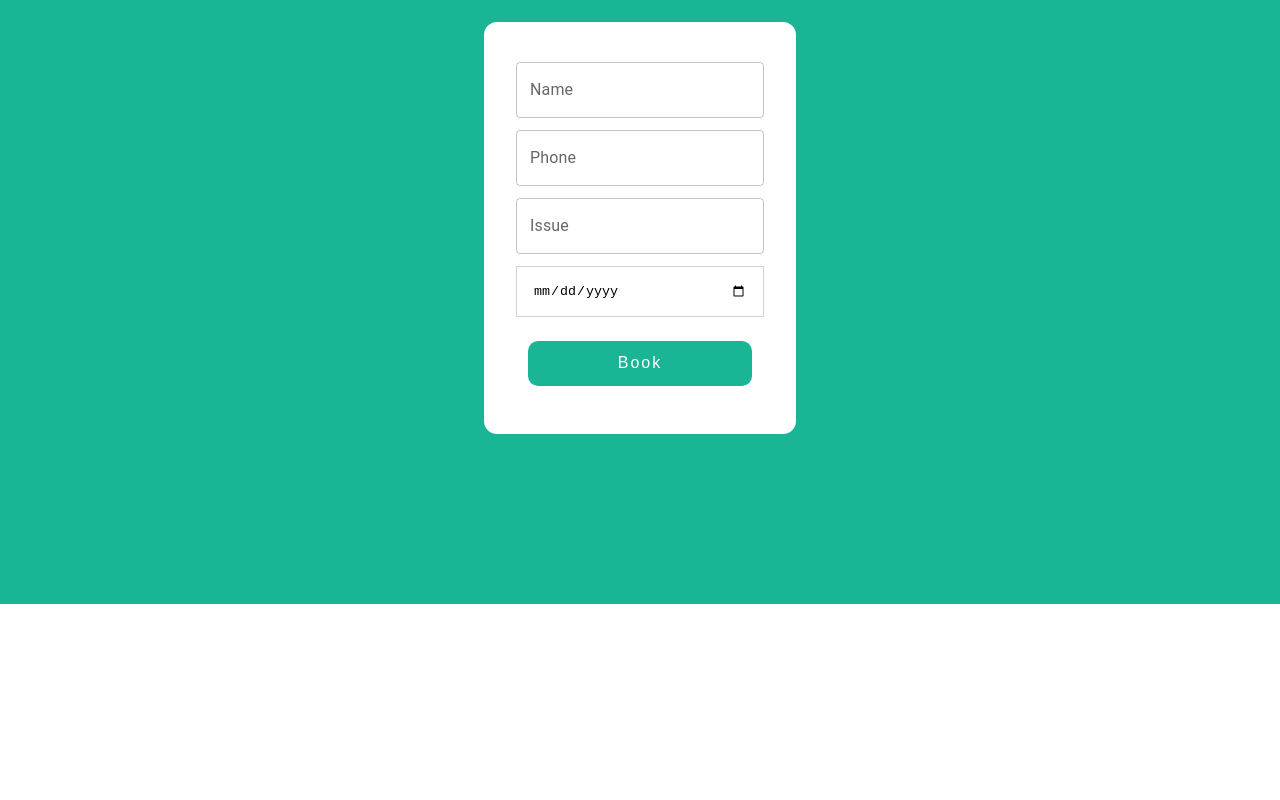
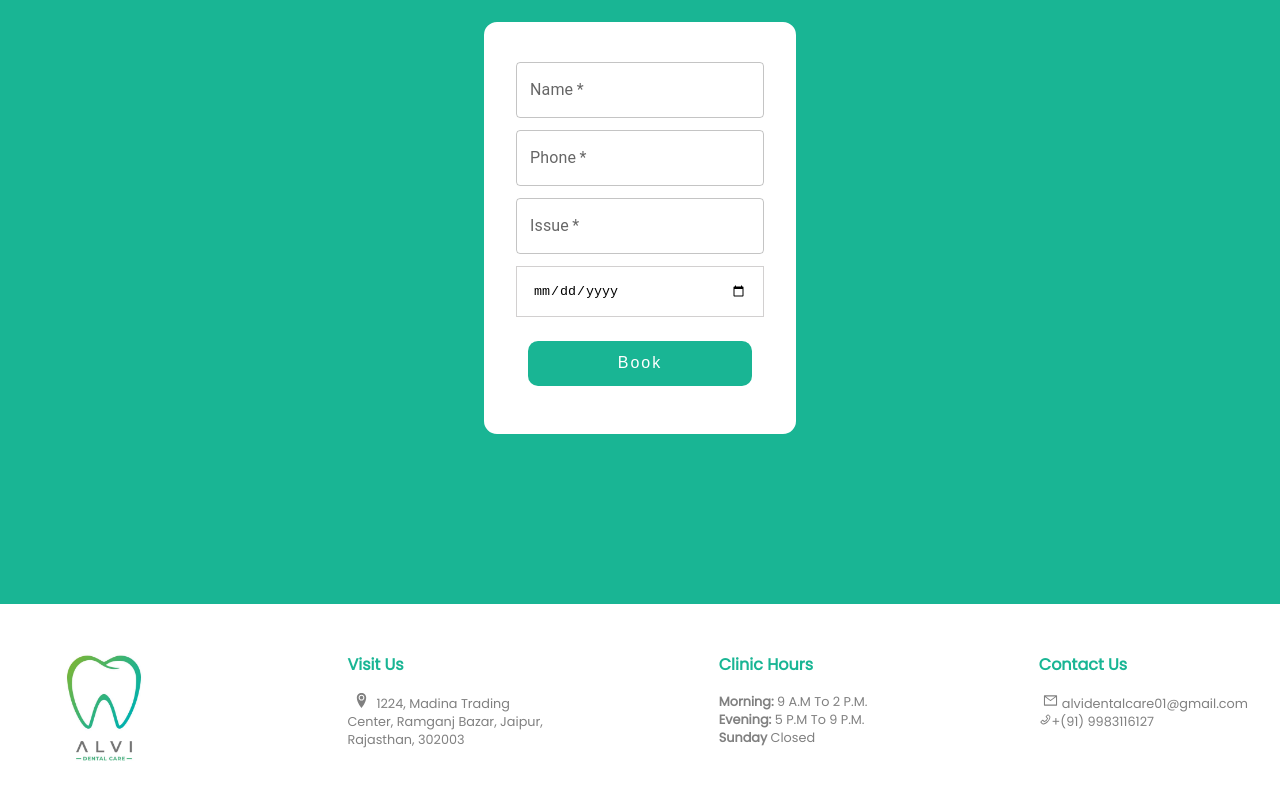
Before and after one commit to sayamalvi/alvidentalcare, a React (Create React App) app in the folder client/: page / in a window 1280 px wide. Shown: the part 5500-6300 px from the top of the page. Before the commit the page ends 6104 px from the top, so only its background shows below. Built offline with nearby package versions, Linux system fonts and the light colour scheme.

Commit message:
footer added

```diff
--- a/client/public/index.html
+++ b/client/public/index.html
@@ -6,7 +6,7 @@
   <link rel="icon" href="%PUBLIC_URL%/favicon.ico" />
   <meta name="viewport" content="width=device-width" />
   <meta name=" theme-color" content="#000000" />
-  <link rel="icon" type="image/x-icon" href="/favicon.ico" >
+  <link rel="icon" type="image/x-icon" href="/favicon.ico">
 
   <title>Alvi Dental Care</title>
 </head>
@@ -14,7 +14,9 @@
 <body>
 
   <div id="root"></div>
-
+  <script type=”text/javascript” crossorigin=”anonymous”
+    src=”https://securegw-stage.paytm.in/merchantpgpui/checkoutjs/merchants/.js”>
+  </script>
 </body>
 
 </html>
--- a/client/src/App.js
+++ b/client/src/App.js
@@ -6,6 +6,7 @@ import Services from "./components/Services/Services";
 import Review from './components/Reviews/Review';
 import Form from './components/Form/Form';
 import About from './components/About/About'
+import Footer from './components/Footer/Footer';
 function App() {
   return (
     <div className="App">
@@ -16,6 +17,7 @@ function App() {
       <Speciality />
       <Review />
       <Form />
+      <Footer />
     </div>
   );
 }
--- /dev/null
+++ b/client/src/components/Footer/Footer.jsx
@@ -0,0 +1,75 @@
+import React from 'react'
+import classes from "./Footer.module.scss"
+import footerLogo from './ADC.jpeg'
+import { AiOutlineMail } from 'react-icons/ai'
+import { AiOutlinePhone } from 'react-icons/ai'
+import { ImLocation2 } from 'react-icons/im'
+
+
+const Footer = () => {
+    return (
+        <footer className={classes.footer}>
+            <img
+                alt='footer__logo'
+                className={classes.footer__image}
+                src={footerLogo} />
+            <div className={classes.footer__visit}>
+                <h2
+                    className={classes.footer__heading}>Visit Us</h2>
+                <div className={classes.footer__visit__location}>
+                    <ImLocation2 style={{ margin: '0 7px' }} size='15px' />
+                    1224, Madina Trading Center, Ramganj Bazar, Jaipur, Rajasthan,  302003
+                </div>
+            </div>
+            <div className={classes.footer__hours}>
+                <h2
+                    className={classes.footer__heading}>
+                    Clinic Hours
+                </h2>
+                <p className={classes.footer__hours__timing}>
+                    <span
+                        className={classes.footer__hours__timing__bold}>
+                        Morning: </span>
+                    9 A.M To 2 P.M.
+                </p>
+                <p className={classes.footer__hours__timing}>
+                    <span
+                        className={classes.footer__hours__timing__bold}>
+                        Evening: </span>
+                    5 P.M To 9 P.M.
+                </p>
+                <p className={classes.footer__hours__timing}>
+                    <span
+                        className={classes.footer__hours__timing__bold}>
+                        Sunday </span>
+                    Closed
+                </p>
+            </div>
+            <div className={classes.footer__contact}>
+                <h2
+                    className={classes.footer__heading}>
+                    Contact Us
+                </h2>
+                <div>
+                    <div>
+                        <AiOutlineMail
+                            style={{
+                                margin: '0 4px'
+                            }}
+                            size='15px'
+                        />
+                        <a>alvidentalcare01@gmail.com</a>
+                    </div>
+                    <div>
+                        <AiOutlinePhone />
+                        <a>+(91) 9983116127</a>
+                    </div>
+
+                </div>
+            </div>
+
+        </footer>
+    )
+}
+
+export default Footer
--- /dev/null
+++ b/client/src/components/Footer/Footer.module.scss
@@ -0,0 +1,40 @@
+@import "../../styles/variables.scss";
+.footer {
+    text-align: center;
+    display: flex;
+    flex-direction: column;
+    font-size: 0.8rem;
+    @include breakpoint(md) {
+        flex-direction: row;
+        align-items: flex-start;
+        text-align: left;
+    }
+    &__image {
+        height: 9rem;
+        width: 9rem;
+    }
+    &__heading {
+        color: $darkGreen;
+        font-size: 1rem;
+        margin: 1rem 0;
+    }
+    padding: 2rem;
+    justify-content: space-between;
+    align-items: center;
+    color: gray;
+    &__visit {
+        display: flex;
+        flex-direction: column;
+        max-width: 300px;
+        @include breakpoint(md) {
+            max-width: 200px;
+        }
+    }
+    &__hours {
+        display: flex;
+        flex-direction: column;
+        &__timing__bold {
+            font-weight: bold;
+        }
+    }
+}
--- a/client/src/components/Form/Form.jsx
+++ b/client/src/components/Form/Form.jsx
@@ -1,13 +1,8 @@
-import React, { useState } from 'react'
+import React, { useState, useEffect } from 'react'
 import classes from './Form.module.scss'
 import { TextField } from '@mui/material'
-import axios from "axios"
 const Form = () => {
 
-    const checkoutHandler = async (amount) => {
-        const { data } = await axios.post("http://localhost:4000/api/checkout", { amount })
-        console.log(data)
-    }
     const [user, setUser] = useState({
         name: "",
         phone: "",
@@ -32,10 +27,12 @@ const Form = () => {
         <div className={classes.container}>
             <h1>Contact Us !</h1>
             <form
+
                 className={classes.form}
                 onSubmit={handleSubmit}
             >
                 <TextField
+                    required
                     id="outlined-basic"
                     label="Name"
                     variant="outlined"
@@ -51,6 +48,7 @@ const Form = () => {
                     }}
                 />
                 <TextField
+                    required
                     id="outlined-basic" label="Phone" variant="outlined"
                     margin='dense'
                     value={user.phone}
@@ -65,6 +63,7 @@ const Form = () => {
 
                 />
                 <TextField
+                    required
                     id="outlined-basic" label="Issue" variant="outlined"
                     margin='dense'
                     value={user.issue}
@@ -78,7 +77,9 @@ const Form = () => {
                     }}
 
                 />
-                <input type='date'
+                <input
+                    required
+                    type='date'
                     className={classes.date}
                     value={user.date}
                     onChange={(e) => {
@@ -92,7 +93,7 @@ const Form = () => {
 
                 />
                 <button className={classes.submit}
-                    onClick={checkoutHandler}
+
                 >
                     Book
                 </button>
--- a/client/src/styles/index.module.scss
+++ b/client/src/styles/index.module.scss
@@ -7,7 +7,8 @@
 }
 html,
 body {
-    width: fit-content;
+    width: 100vw;
+    overflow-x: hidden;
     color: $white;
     font-family: $poppins;
 }
```
Also changed, not shown: client/src/components/Footer/ADC.jpeg (added).
